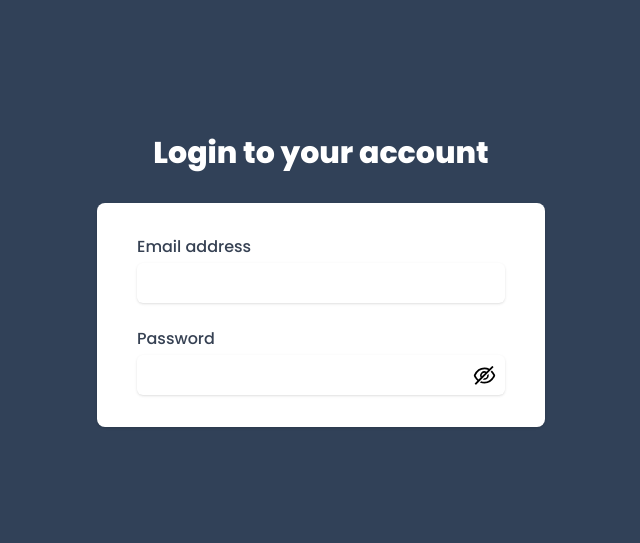
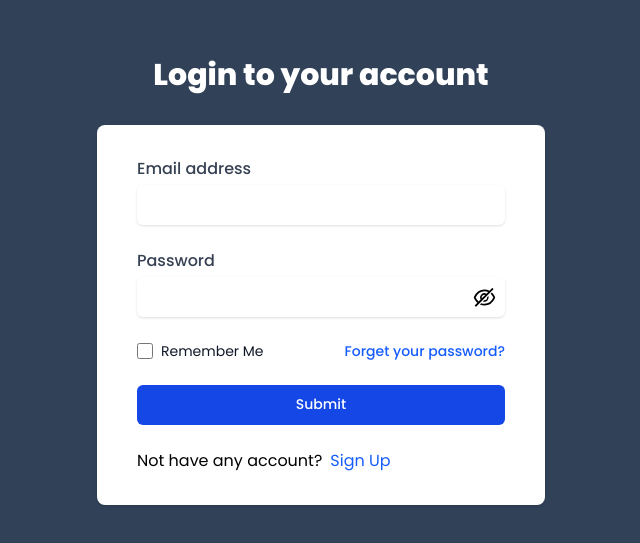
Before and after one commit to Amarta113/E-shop, a React app in the folder frontend/: page /login in a window 1280 px wide. Shown: the part 131-674 px from the top of the page, without its empty margins (319-959 px from the left). Built offline with nearby package versions, Linux system fonts and the light colour scheme; the HTML template or start-up script is replaced by a standard one.

Commit message:
feat: enhance login form with remember me & auth links

```diff
--- a/frontend/src/components/Login/Login.jsx
+++ b/frontend/src/components/Login/Login.jsx
@@ -1,5 +1,7 @@
 import React, { useState } from 'react'
 import {AiOutlineEye, AiOutlineEyeInvisible} from "react-icons/ai"
+import styles from "../../styles/styles.js"
+import { Link } from 'react-router-dom'
 
 export default function Login () {
     const [email, setEmail] = useState("")
@@ -35,9 +37,28 @@ export default function Login () {
                                 onClick={() => setVisible(true)} />
                                 )}
                             </div>
-
                         </div>
-
+                        <div className={`${styles.normalFlex} justify-between`}>
+                            <div className={`${styles.normalFlex}`}>
+                                <input type='checkbox' name='remember-me' id="remember-me"
+                                className='h-4 w-4 text-blue-600 focus:ring-blue-500 border-gray-300 rounded'/>
+                                <label htmlFor='remember-me' className='ml-2 block text-sm text-gray-900'>
+                                    Remember Me
+                                </label>
+                            </div>
+                            <div className='text-sm'>
+                                <a href='.forget-password'
+                                    className='font-medium text-blue-600 hover:text-blue-500'
+                                >Forget your password?</a>
+                            </div>
+                        </div>
+                        <div>
+                            <button type="submit" className='group relative w-full h-[40px] flex justify-center py-2 px-4 border border-transparent text-sm font-medium rounded-md text-white bg-blue-700 hover:bg-blue-700 f'>Submit</button>
+                        </div>
+                        <div className={`${styles.normalFlex} w-full`}>
+                            <h4>Not have any account?</h4>
+                            <Link to="/sign-up" className='text-blue-600 pl-2'>Sign Up</Link>
+                        </div>
                     </form>
                 </div>
             </div>
```
